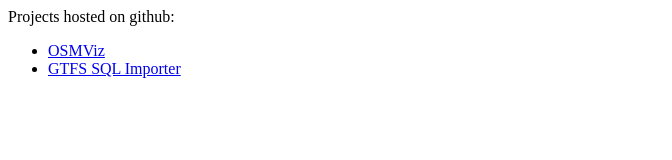
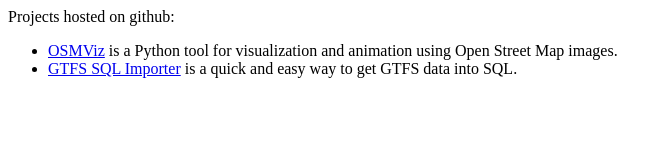
Before and after one commit to cbick/cbick.github.com, a plain HTML site: page index.html in a window 1280 px wide. Shown: the whole page, without its empty margins (0-672 px from the left). Drawn offline with Linux system fonts and the light colour scheme.

Commit message:
added info text

```diff
--- a/index.html
+++ b/index.html
@@ -9,8 +9,8 @@
 
 Projects hosted on github:<br>
 <ul>
-<li><a href="http://cbick.github.com/osmviz/">OSMViz</a>
-<li><a href="http://cbick.github.com/gtfs_SQL_importer/">GTFS SQL Importer</a>
+<li><a href="http://cbick.github.com/osmviz/">OSMViz</a> is a Python tool for visualization and animation using Open Street Map images.
+<li><a href="http://cbick.github.com/gtfs_SQL_importer/">GTFS SQL Importer</a> is a quick and easy way to get GTFS data into SQL.
 </ul>
 
 
```
